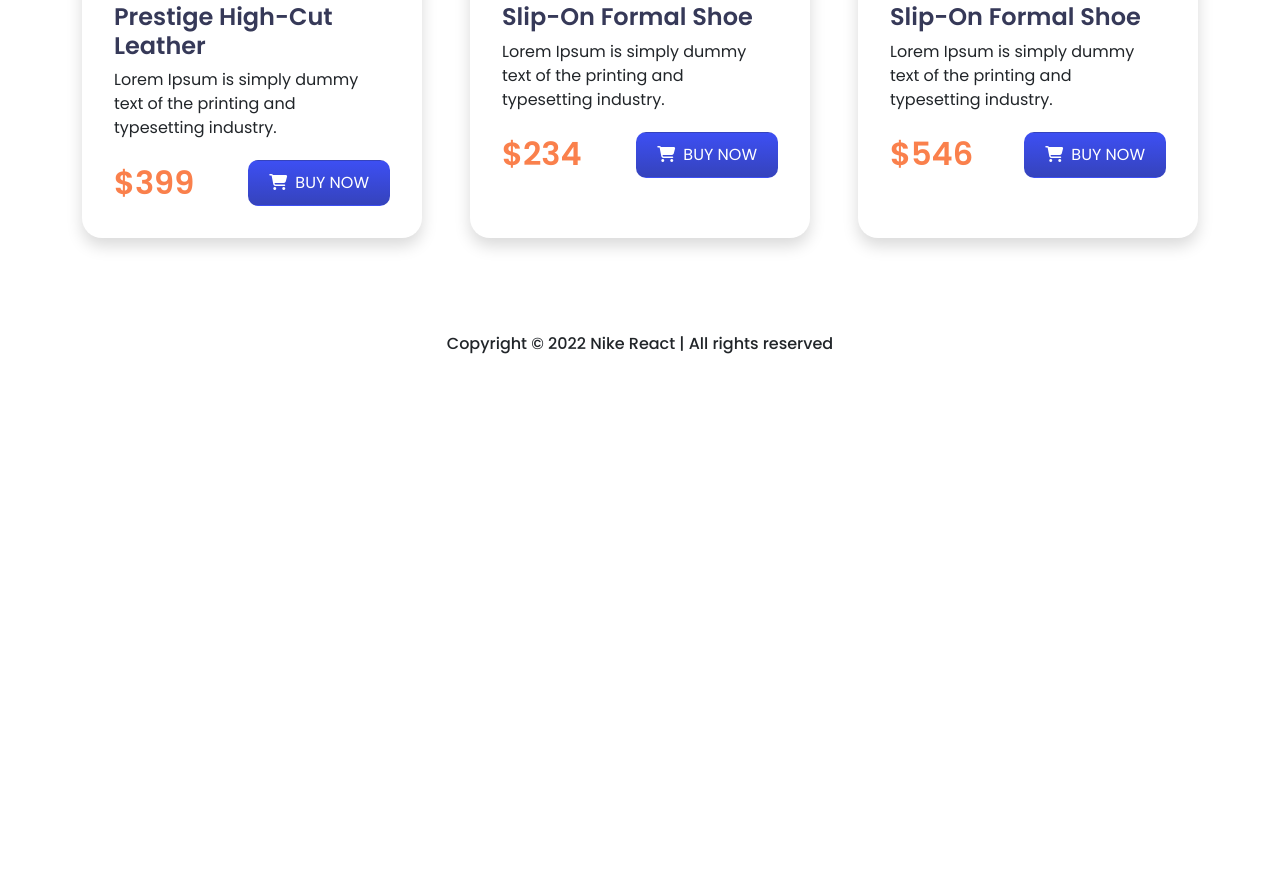
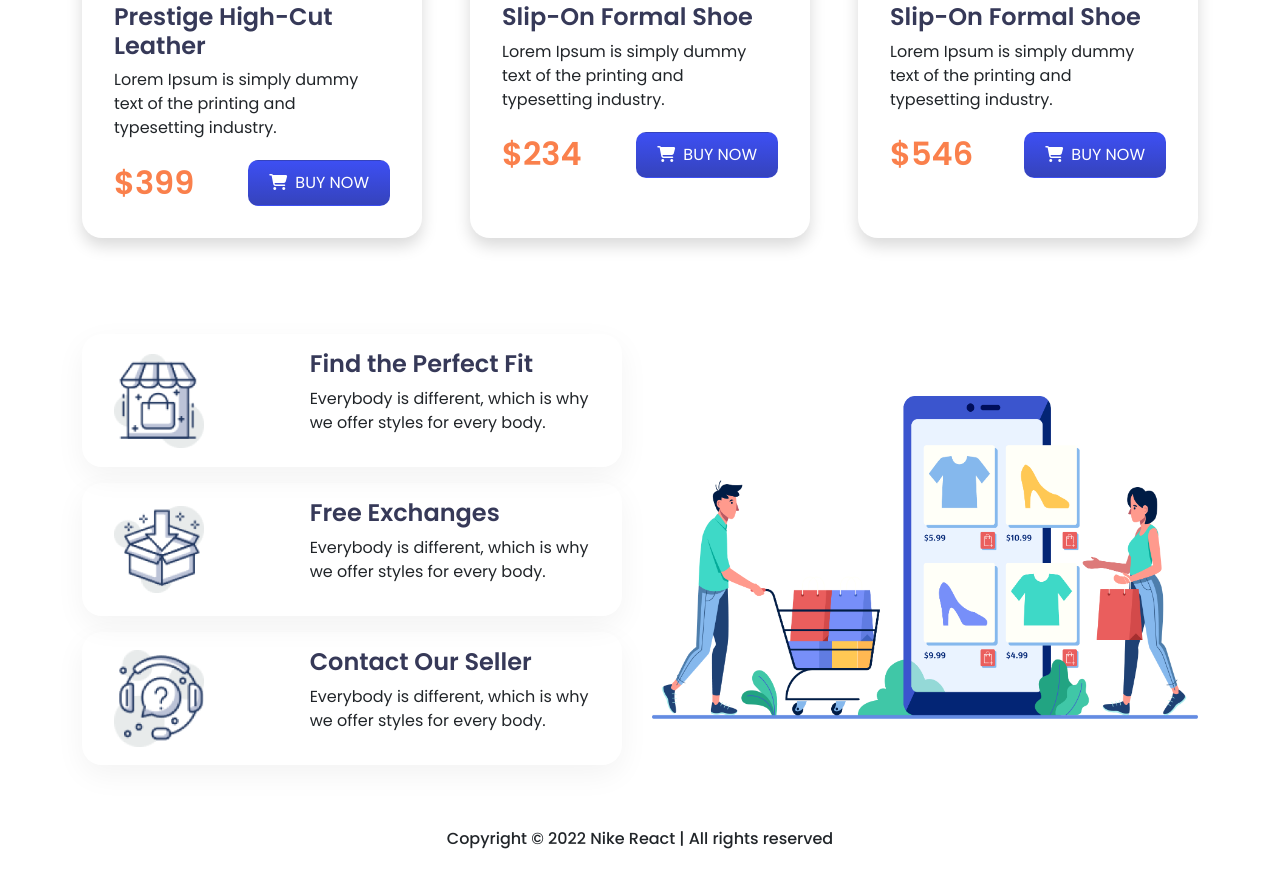
Before and after one commit to ProbalRanjan/nike-react-ecommerce, a plain HTML site: page index.html in a window 1280 px wide. Shown: the part 1969-2841 px from the top of the page. Before the commit the page ends 2347 px from the top, so only its background shows below. Drawn offline with nearby package versions, Linux system fonts and the light colour scheme.

Commit message:
added working process

```diff
--- a/index.html
+++ b/index.html
@@ -166,11 +166,65 @@
             </div>
         </section>
 
+        <!-- Working Process -->
+        <section class="container py-5">
+            <div class="row align-items-center ">
+                <div class="col-6">
+                    <div class="" style="max-width: 540px">
+
+                        <div class="row g-0 d-flex align-items-center p-3 mb-3 border-0 work-container">
+                            <div class="col col-md-5">
+                                <img class="w-50 ps-3" src="icons/image 12.png" class="img-fluid rounded-start"
+                                    alt="...">
+                            </div>
+                            <div class="col col-md-7">
+                                <div class="">
+                                    <h5 class="fs-4 fw-bold navy">Find the Perfect Fit</h5>
+                                    <p class="">Everybody is different, which is why we offer styles for every
+                                        body.</p>
+                                </div>
+                            </div>
+                        </div>
+                        <div class="row g-0 d-flex align-items-center p-3 mb-3 border-0 work-container">
+                            <div class="col col-md-5">
+                                <img class="w-50 ps-3" src="icons/image 13.png" class="img-fluid rounded-start"
+                                    alt="...">
+                            </div>
+                            <div class="col col-md-7">
+                                <div class="">
+                                    <h5 class="fs-4 fw-bold navy">Free Exchanges</h5>
+                                    <p class="">Everybody is different, which is why we offer styles for every
+                                        body.</p>
+                                </div>
+                            </div>
+                        </div>
+                        <div class="row g-0 d-flex align-items-center p-3 mb-3 border-0 work-container">
+                            <div class="col col-md-5">
+                                <img class="w-50 ps-3" src="icons/image 14.png" class="img-fluid rounded-start"
+                                    alt="...">
+                            </div>
+                            <div class="col col-md-7">
+                                <div class="">
+                                    <h5 class="fs-4 fw-bold navy">Contact Our Seller</h5>
+                                    <p class="">Everybody is different, which is why we offer styles for every
+                                        body.</p>
+                                </div>
+                            </div>
+                        </div>
+
+                    </div>
+                </div>
+                <div class="col-6">
+                    <img class="w-100" src="icons/XMLID 1.png" alt="">
+                </div>
+            </div>
+        </section>
+
     </main>
 
     <!-- Footer -->
     <footer>
-        <h6 class="text-center pt-5 pb-3">Copyright © 2022 Nike React | All rights reserved</h6>
+        <h6 class="text-center pb-3">Copyright © 2022 Nike React | All rights reserved</h6>
     </footer>
 
     <!-- Bootstrap JS -->
--- a/style.css
+++ b/style.css
@@ -45,3 +45,8 @@ body {
     background-color: #F1F1F1;
     border-radius: 20px;
 }
+
+.work-container {
+    box-shadow: 0px 10px 30px rgba(0, 0, 0, 0.05);
+    border-radius: 20px;
+}
```
Also changed, not shown: icons/Group 33102.png (deleted), icons/shopping-cart 1.png (deleted).
